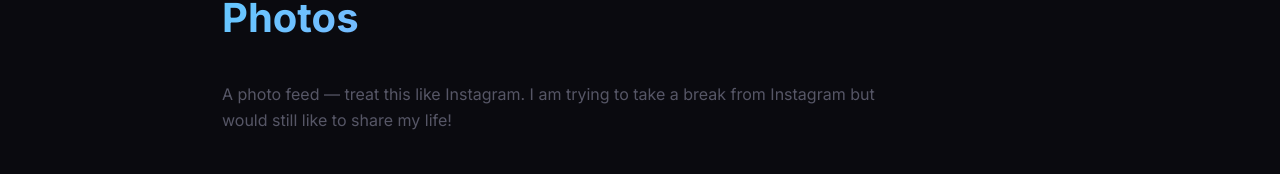
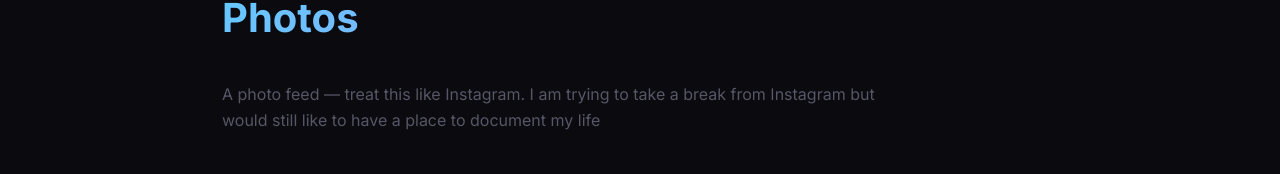
Before and after one commit to andyzhu23/andyzhu23.github.io, a React (Vite) app: page /photos in a window 1280 px wide. Shown: the part 715-889 px from the top of the page. Built offline with nearby package versions, Linux system fonts and the light colour scheme.

Commit message:
chore: tweak photos intro copy

```diff
--- a/src/pages/Photos.tsx
+++ b/src/pages/Photos.tsx
@@ -9,7 +9,7 @@ export default function Photos() {
       </div>
       <h1 className="page-title">Photos</h1>
       <p className="photos-intro">
-        A photo feed — treat this like Instagram. I am trying to take a break from Instagram but would still like to share my life!
+        A photo feed — treat this like Instagram. I am trying to take a break from Instagram but would still like to have a place to document my life
       </p>
       <div className="photos-feed">
         {photoPosts.map(post => (
```
